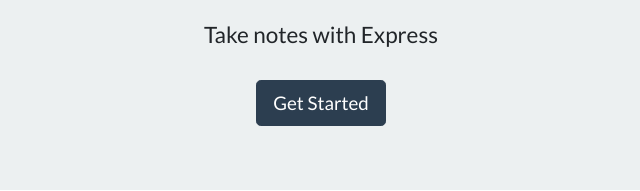
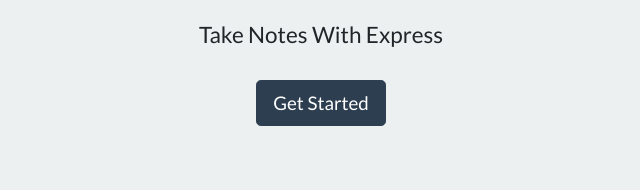
Before and after one commit to brunojoey/note-taker, a website: page public/index.html in a window 1280 px wide. Shown: the part 285-476 px from the top of the page, 319-959 px from the left. Drawn offline with nearby package versions, Linux system fonts and the light colour scheme; no server answers.

Commit message:
Capitlization of Note Taker index.js.

```diff
--- a/public/index.html
+++ b/public/index.html
@@ -17,7 +17,7 @@
   <div class="container">
     <div style="margin-top: 80px;" class="jumbotron text-center">
       <h1 class="display-4">Note Taker <span role="img" aria-label="Memo">📝</span></h1>
-      <h4 class="mt-4">Take notes with Express</h4>
+      <h4 class="mt-4">Take Notes With Express</h4>
       <a class="btn btn-primary btn-lg mt-4" href="/notes" role="button">Get Started</a>
     </div>
   </div>
```
